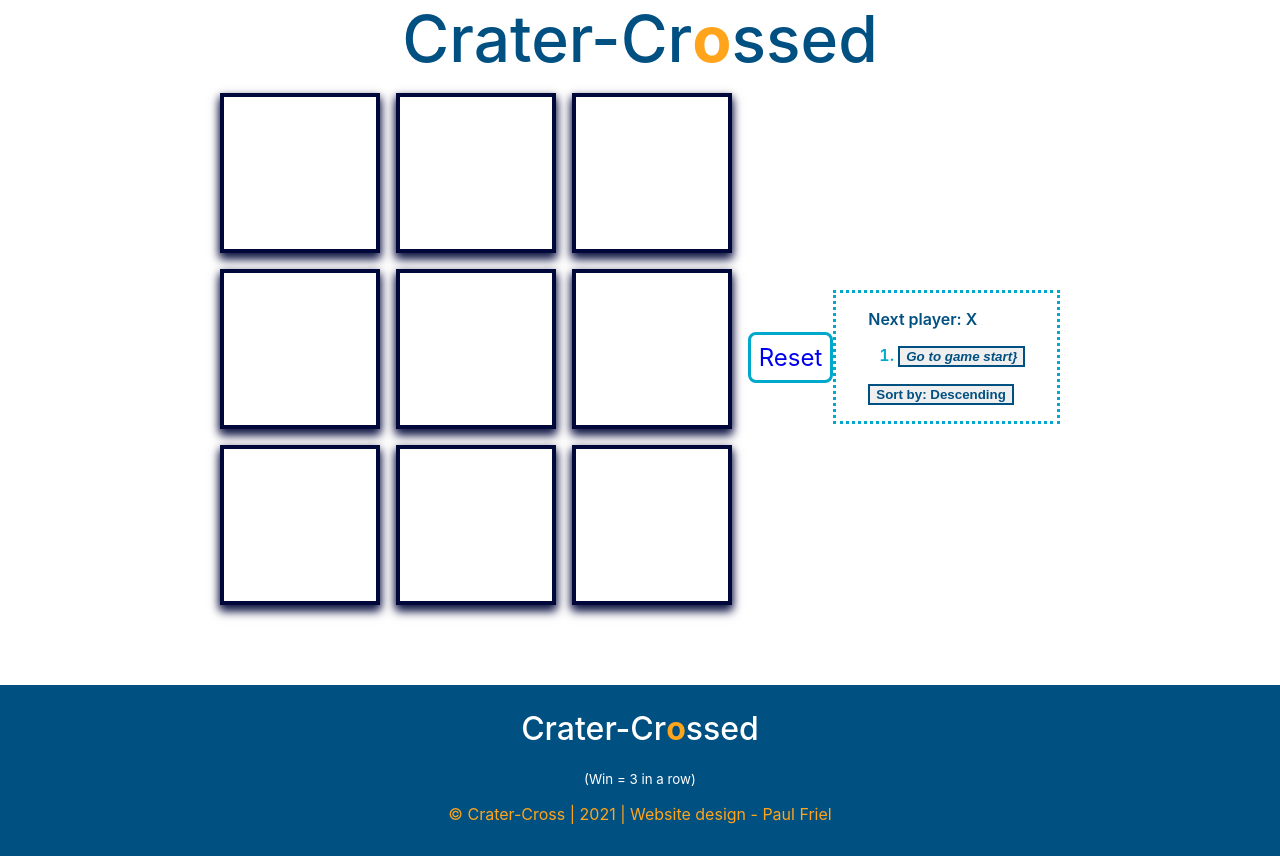
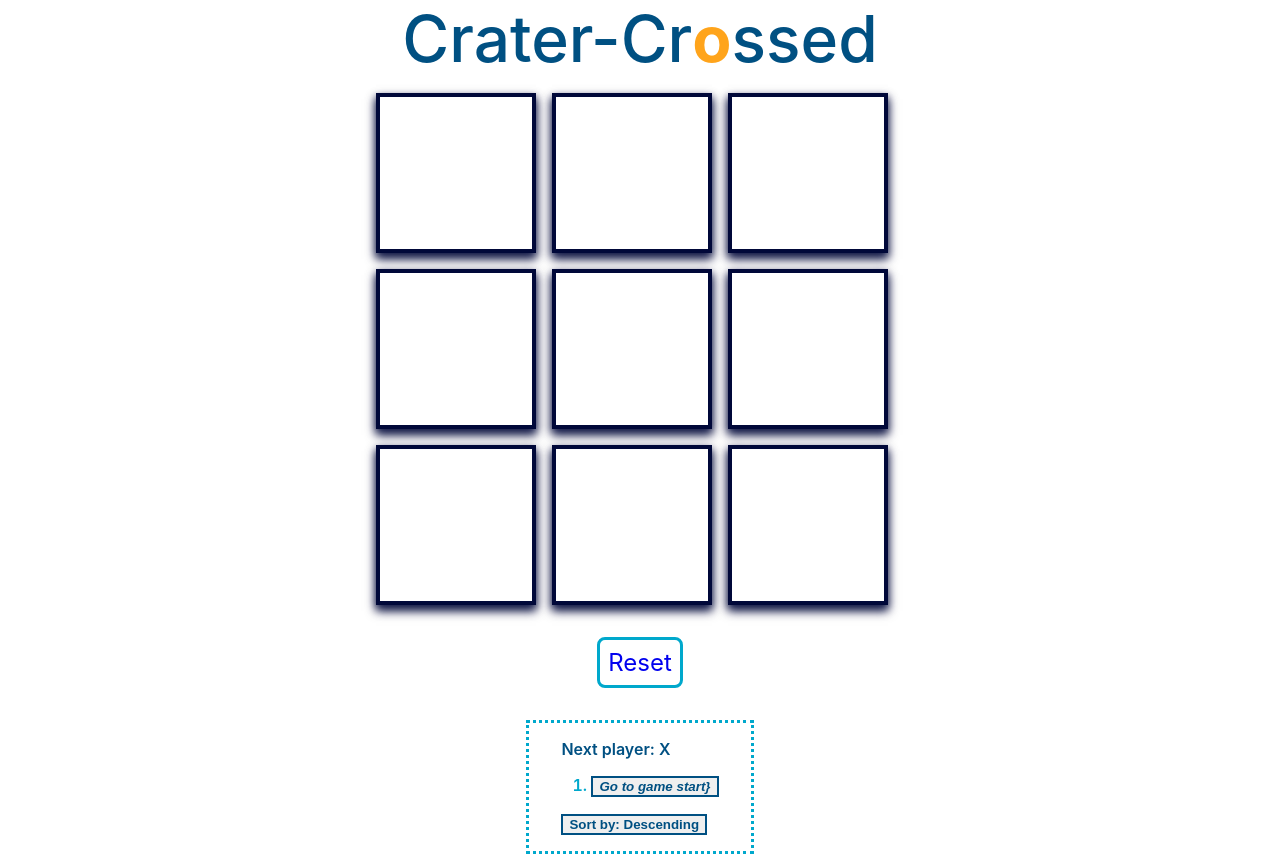
Before and after one commit to Spagettileg/crater-crossed, a React (Create React App) app in the folder my-app/: page / in a window 1280 px wide. Shown: the top 856 px of the page. Built offline with nearby package versions, Linux system fonts and the light colour scheme.

Commit message:
Game class updated as flex box changes flex-direction from row to column.

```diff
--- a/my-app/src/index.css
+++ b/my-app/src/index.css
@@ -74,15 +74,19 @@ button {
     font-weight: 600;
 }
 
-button.square[game-id=X] {
+button.square[game-id="X"] {
     background-color: #ffa41b;
+    /* Yellow */
     color: #005082;
+    /* Blue */
     transform: scale(1.05);
 }
 
-button.square[game-id=O] {
+button.square[game-id="O"] {
     background-color: #005082;
+    /* Blue */
     color: #ffa41b;
+    /* Yellow */
     transform: scale(1.05);
 }
 
@@ -92,7 +96,7 @@ button.square[game-id=O] {
 
 .game {
     display: flex;
-    flex-direction: row;
+    flex-direction: column;
     align-items: center;
     justify-content: center;
 }
@@ -109,6 +113,7 @@ button.square[game-id=O] {
 .game-status,
 .logo {
     color: #005082;
+    /* Blue */
 }
 
 .logo {
```
